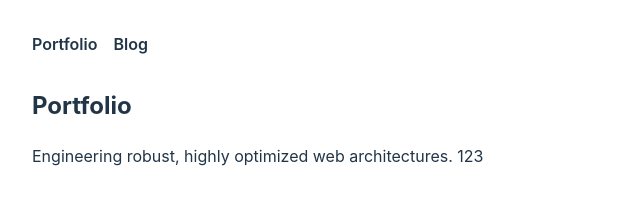
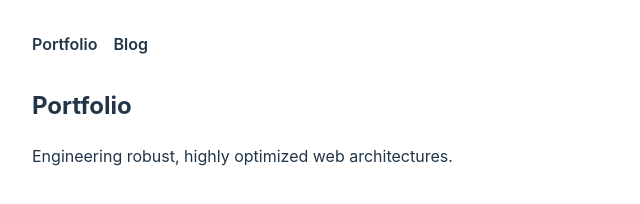
Before and after one commit to dreiv/dreiv.github.io, a website built with Vite: page index.html in a window 1280 px wide. Shown: the full height of the page, 0-640 px from the left. Built offline with nearby package versions, Linux system fonts and the light colour scheme.

Commit message:
test ci 5

```diff
--- a/index.html
+++ b/index.html
@@ -20,7 +20,7 @@
       <main id="content">
         <section id="portfolio" class="route-view">
           <h2>Portfolio</h2>
-          <p>Engineering robust, highly optimized web architectures. 123</p>
+          <p>Engineering robust, highly optimized web architectures.</p>
         </section>
 
         <section id="blog" class="route-view">
```
